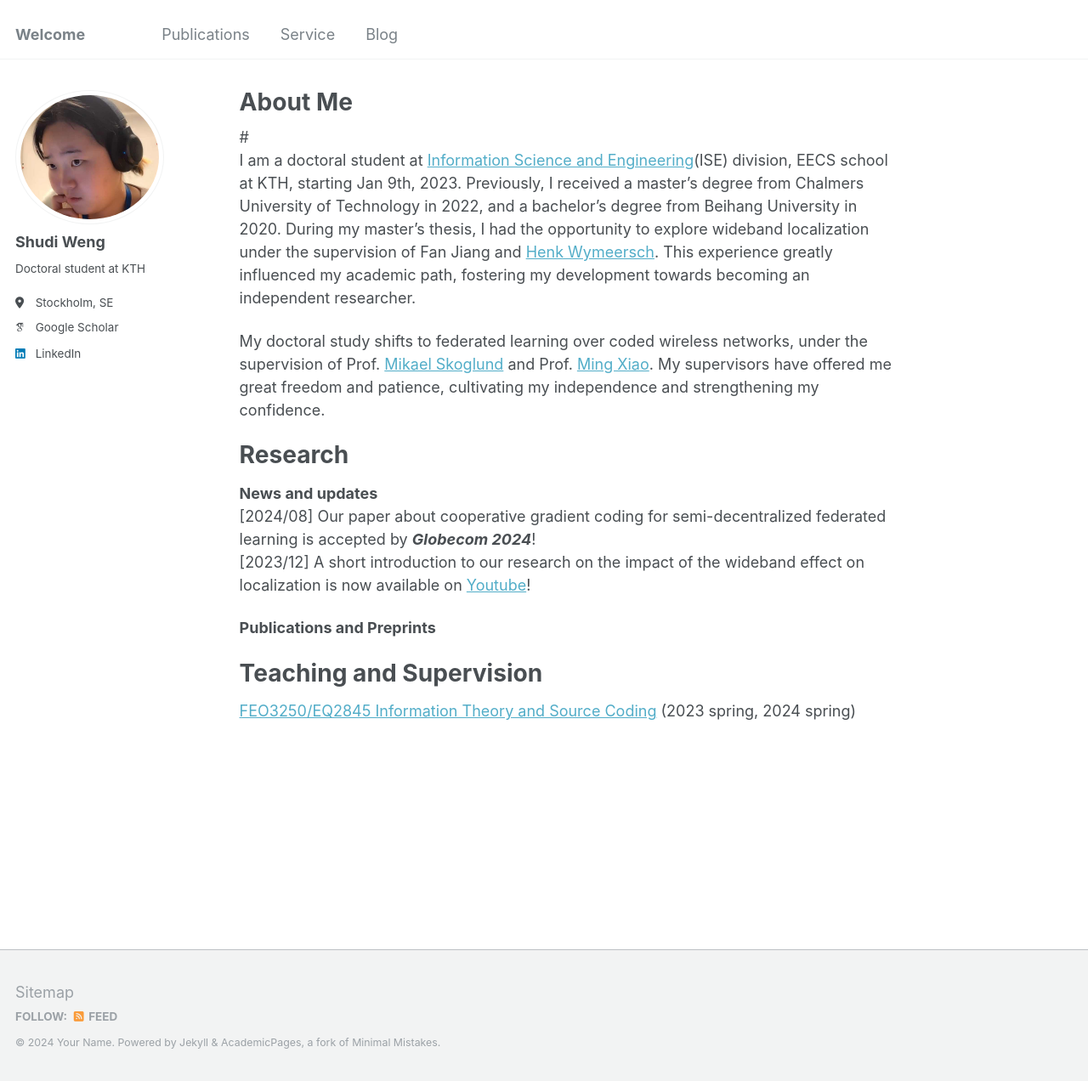
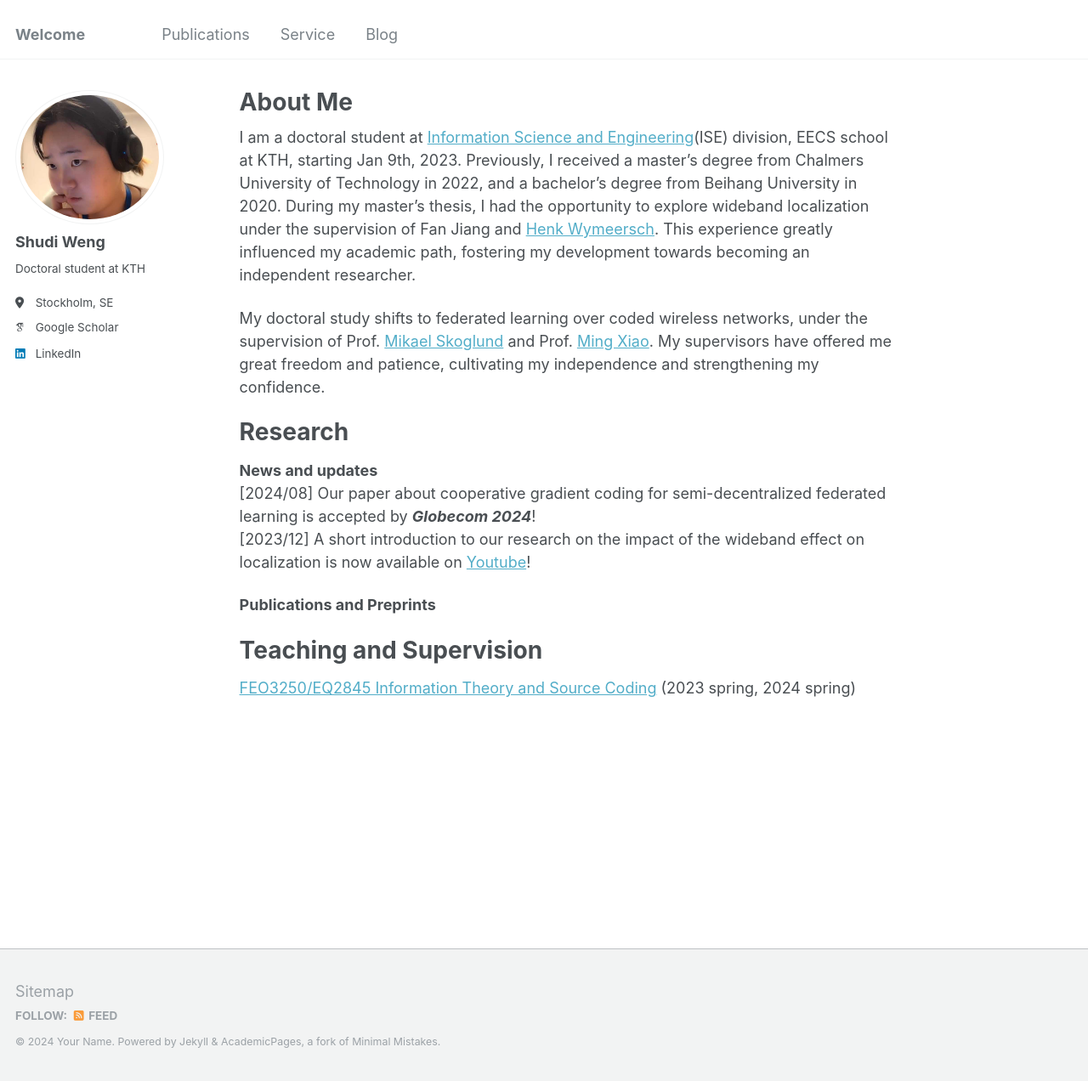
Before and after one commit to shudi3/shudiweng.github.io, a Jekyll site: the page built from _pages/about.md, in a window 1280 px wide and 1272 px high. Shown: the whole window at 85% size. Built offline with Jekyll 4.4.1, drawn with Linux system fonts in a browser that asks for light colours; some web fonts are replaced.

Commit message:
Update single.html

```diff
--- a/_layouts/single.html
+++ b/_layouts/single.html
@@ -34,13 +34,13 @@ layout: default
           <p class="page__date"><strong><i class="fa fa-fw fa-calendar" aria-hidden="true"></i> {{ site.data.ui-text[site.locale].date_label | default: "Published:" }}</strong> <time datetime="{{ page.modified | date: "%Y-%m-%d" }}">{{ page.modified | date: "%B %d, %Y" }}</time></p>
         {% endif %}
 
-        #{% if page.collection == 'teaching' %}
-        #  <p> {{ page.type }}, <i>{{ page.venue }}</i>, {{ page.date | default: "1900-01-01" | date: "%Y" }} </p>
-        #{% elsif page.venue and page.date %}
-        #  <p>Published in <i>{{ page.venue }}</i>, {{ page.date | default: "1900-01-01" | date: "%Y" }} </p>
-        #{% elsif page.date %}
-        #  <p class="page__date"><strong><i class="fa fa-fw fa-calendar" aria-hidden="true"></i> {{ site.data.ui-text[site.locale].date_label | default: "Published:" }}</strong> <time datetime="{{ page.date | date_to_xmlschema }}">{{ page.date | default: "1900-01-01" | date: "%B %d, %Y" }}</time></p>
-        #{% endif %}
+        {% if page.collection == 'teaching' %}
+          <p> {{ page.type }}, <i>{{ page.venue }}</i>, {{ page.date | default: "1900-01-01" | date: "%Y" }} </p>
+        {% elsif page.venue and page.date %}
+          <p>Published in <i>{{ page.venue }}</i>, {{ page.date | default: "1900-01-01" | date: "%Y" }} </p>
+        {% elsif page.date %}
+          <p class="page__date"><strong><i class="fa fa-fw fa-calendar" aria-hidden="true"></i> {{ site.data.ui-text[site.locale].date_label | default: "Published:" }}</strong> <time datetime="{{ page.date | date_to_xmlschema }}">{{ page.date | default: "1900-01-01" | date: "%B %d, %Y" }}</time></p>
+        {% endif %}
         </header>
       {% endunless %}
 
```
